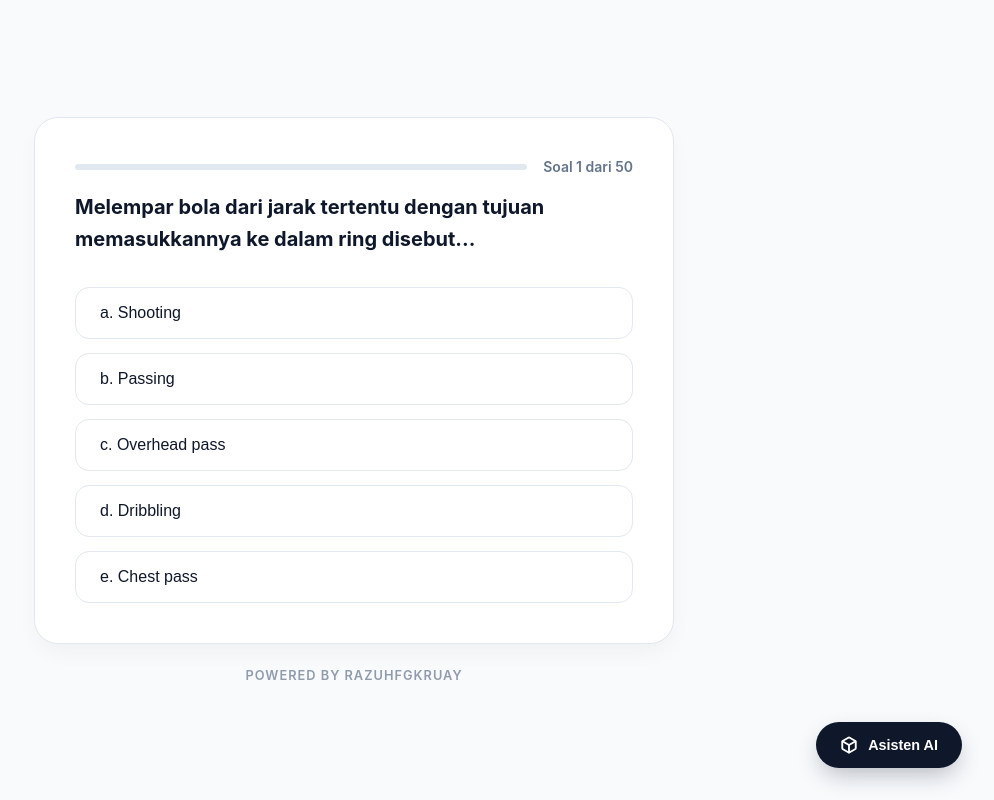
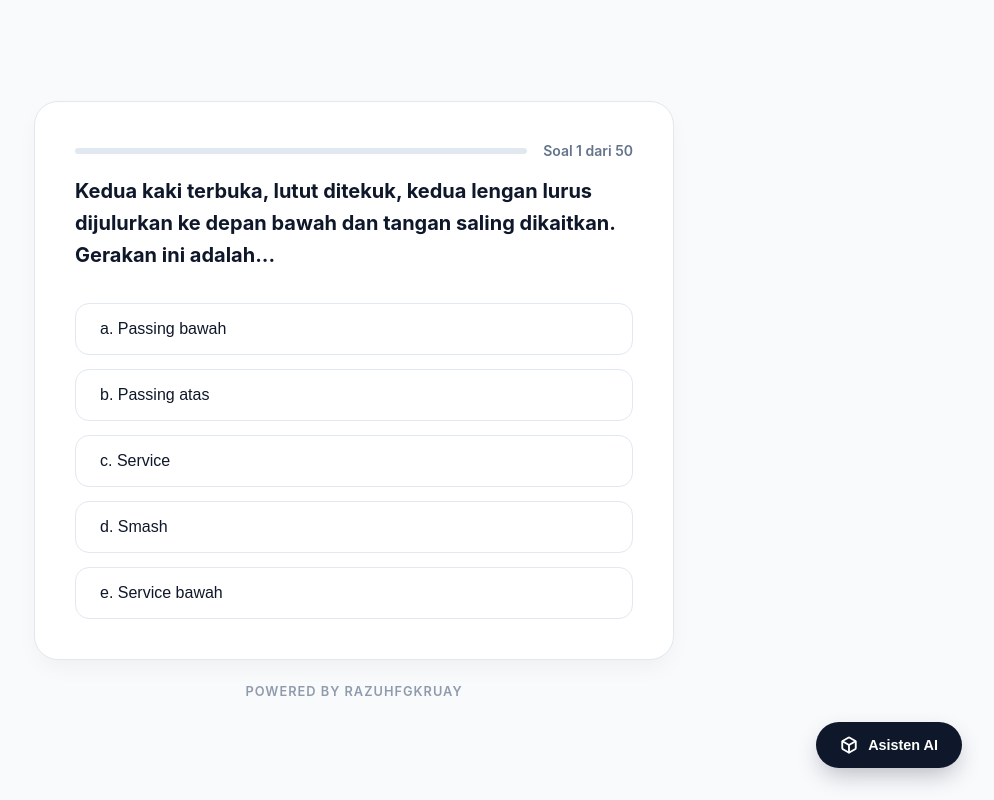
Before and after one commit to Razuhfgkruay-R/PJOK-Nih, a plain HTML site: page index.html in a window 1280 px wide. Shown: the whole page, without its empty margins (286-1280 px from the left). Drawn offline with Linux system fonts and the light colour scheme.

Commit message:
Update index.html

```diff
--- a/index.html
+++ b/index.html
@@ -355,7 +355,6 @@
 <body>
 
 <div class="quiz-container">
-    <!-- Quiz Interface -->
     <div id="quiz-window">
         <div class="quiz-header">
             <div class="progress-container">
@@ -381,7 +380,6 @@
         </button>
     </div>
 
-    <!-- Result Interface -->
     <div id="result-window" class="result-screen">
         <div class="result-title">Kuis Selesai</div>
         <p class="result-summary" style="margin-bottom: 0;">Skor pencapaian kompetensi kamu:</p>
@@ -391,15 +389,13 @@
         <p class="result-summary" id="score-summary">Evaluasi selesai.</p>
         <button class="next-btn" style="display:flex; margin-top: 16px;" onclick="location.reload()">
             <svg width="16" height="16" viewBox="0 0 24 24" fill="none" stroke="currentColor" stroke-width="2.5" stroke-linecap="round" stroke-linejoin="round"><polyline points="1 4 1 10 7 10"></polyline><polyline points="23 20 23 14 17 14"></polyline><path d="M20.49 9A9 9 0 0 0 5.64 5.64L1 10m22 4l-4.64 4.36A9 9 0 0 1 3.51 15"></path></svg>
-            <span>Ulangi Kuis</span>
+            <span>Ulangi Kuis Acak</span>
         </button>
     </div>
 </div>
 
-<!-- Watermark -->
 <div class="watermark">powered by razuhfgkruay</div>
 
-<!-- Floating AI Widget -->
 <button class="ai-floating-btn" onclick="toggleAiModal()">
     <svg width="18" height="18" viewBox="0 0 24 24" fill="none" stroke="currentColor" stroke-width="2.5" stroke-linecap="round" stroke-linejoin="round"><path d="M21 16V8a2 2 0 0 0-1-1.73l-7-4a2 2 0 0 0-2 0l-7 4A2 2 0 0 0 3 8v8a2 2 0 0 0 1 1.73l7 4a2 2 0 0 0 2 0l7-4A2 2 0 0 0 21 16z"></path><polyline points="3.27 6.96 12 12.01 20.73 6.96"></polyline><line x1="12" y1="22.08" x2="12" y2="12"></line></svg>
     <span>Asisten AI</span>
@@ -438,7 +434,7 @@
 </div>
 
 <script>
-const quizData = [
+let quizData = [
     {q: "Melempar bola dari jarak tertentu dengan tujuan memasukkannya ke dalam ring disebut...", o: ["Shooting", "Passing", "Overhead pass", "Dribbling", "Chest pass"], a: 0, r: "Usaha memasukkan bola ke dalam ring disebut menembak bola (shooting)."},
     {q: "Upaya memasukkan bola ke dalam keranjang sambil melayang dan terlebih dahulu diawali dengan gerakan melangkah (melompat dengan satu kaki) disebut dengan istilah...", o: ["Pivot", "Jump shoot", "Lay up shoot", "Standing shoot", "Slam dunk"], a: 2, r: "Tembakan (shoot) yang dilakukan dengan menggunakan variasi melangkah (kaki) ke arah ring basket disebut lay up."},
     {q: "Teknik mengoper bola ke teman dengan memegang bola di atas kepala lalu dilemparkan ke arah teman dengan jarak yang jauh adalah teknik melempar...", o: ["Underhand pass", "Bounce pass", "Overhead pass", "Chest pass", "Back pass"], a: 2, r: "Operan bola basket yang dilakukan dari posisi di atas kepala dinamakan overhead pass."},
@@ -493,6 +489,14 @@ const quizData = [
 
 let currentQuestionIndex = 0;
 let score = 0;
+
+// Fungsi untuk mengacak array (Fisher-Yates Shuffle)
+function shuffleArray(array) {
+    for (let i = array.length - 1; i > 0; i--) {
+        const j = Math.floor(Math.random() * (i + 1));
+        [array[i], array[j]] = [array[j], array[i]];
+    }
+}
 
 function loadQuestion() {
     const currentQuestion = quizData[currentQuestionIndex];
@@ -590,6 +594,8 @@ window.onclick = function(event) {
     }
 }
 
+// Inisialisasi Kuis: Acak urutan soal terlebih dahulu, lalu muat soal pertama
+shuffleArray(quizData);
 loadQuestion();
 </script>
 
```
